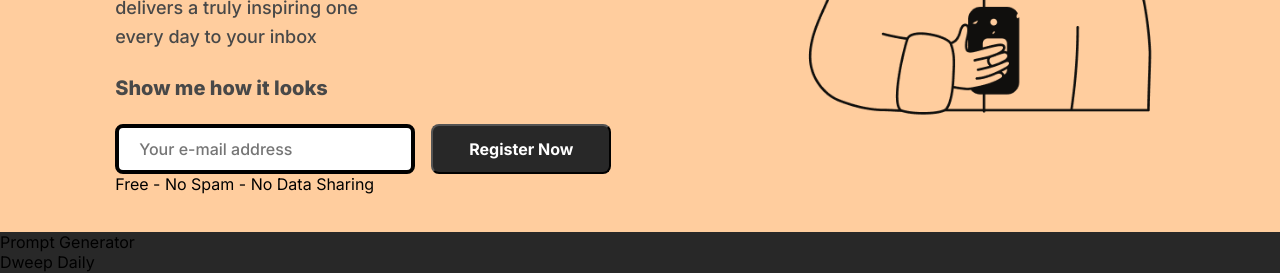
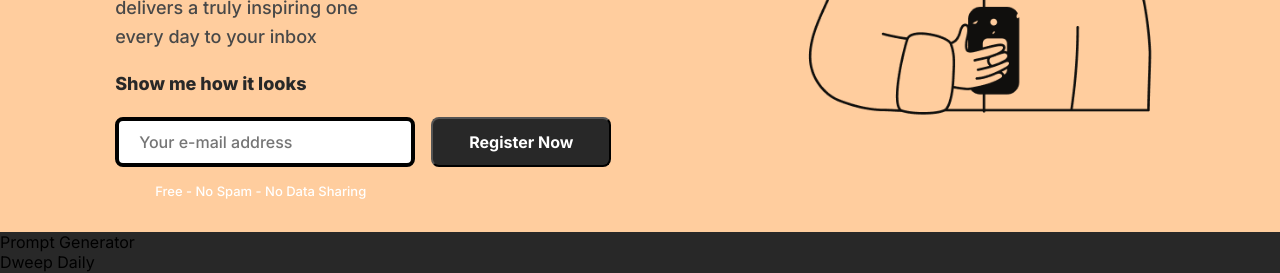
Before and after one commit to nyanpoleon/react-micro-project, a React (Create React App) app in the folder landing-app/: page / in a window 1280 px wide. Shown: the part 328-601 px from the top of the page. Built offline with nearby package versions, Linux system fonts and the light colour scheme.

Commit message:
did tagline

```diff
--- a/landing-app/src/App.js
+++ b/landing-app/src/App.js
@@ -19,7 +19,7 @@ function App() {
             <input type="text" placeholder="Your e-mail address"></input>
             <button>Register Now</button>
           </div>
-          <div>
+          <div className="tagline">
             Free - No Spam - No Data Sharing
           </div>
         </div>
--- a/landing-app/src/index.css
+++ b/landing-app/src/index.css
@@ -36,9 +36,9 @@ h2 {
 
 h3 {
   font-family: 'Inter', sans-serif;
-  color: #484848;
+  color: #282828;
   font-weight: 800;
-  font-size: 20px;
+  font-size: 18px;
   line-height: 160%;
 }
 .inputArea {
@@ -94,6 +94,23 @@ button {
   text-align: left;
 }
 
+.tagline {
+  font-family: 'Inter', sans-serif;
+  font-style: normal;
+  font-weight: 500;
+  font-size: 13px;
+  line-height: 160%;
+  padding-left: 40px;
+  display: flex;
+  align-items: center;
+  text-align: center;
+
+  color: #FFFFFF;
+
+  width: 300px;
+  height: 50px;
+}
+
 .right_header {
   margin-right: 4%;
 
```
